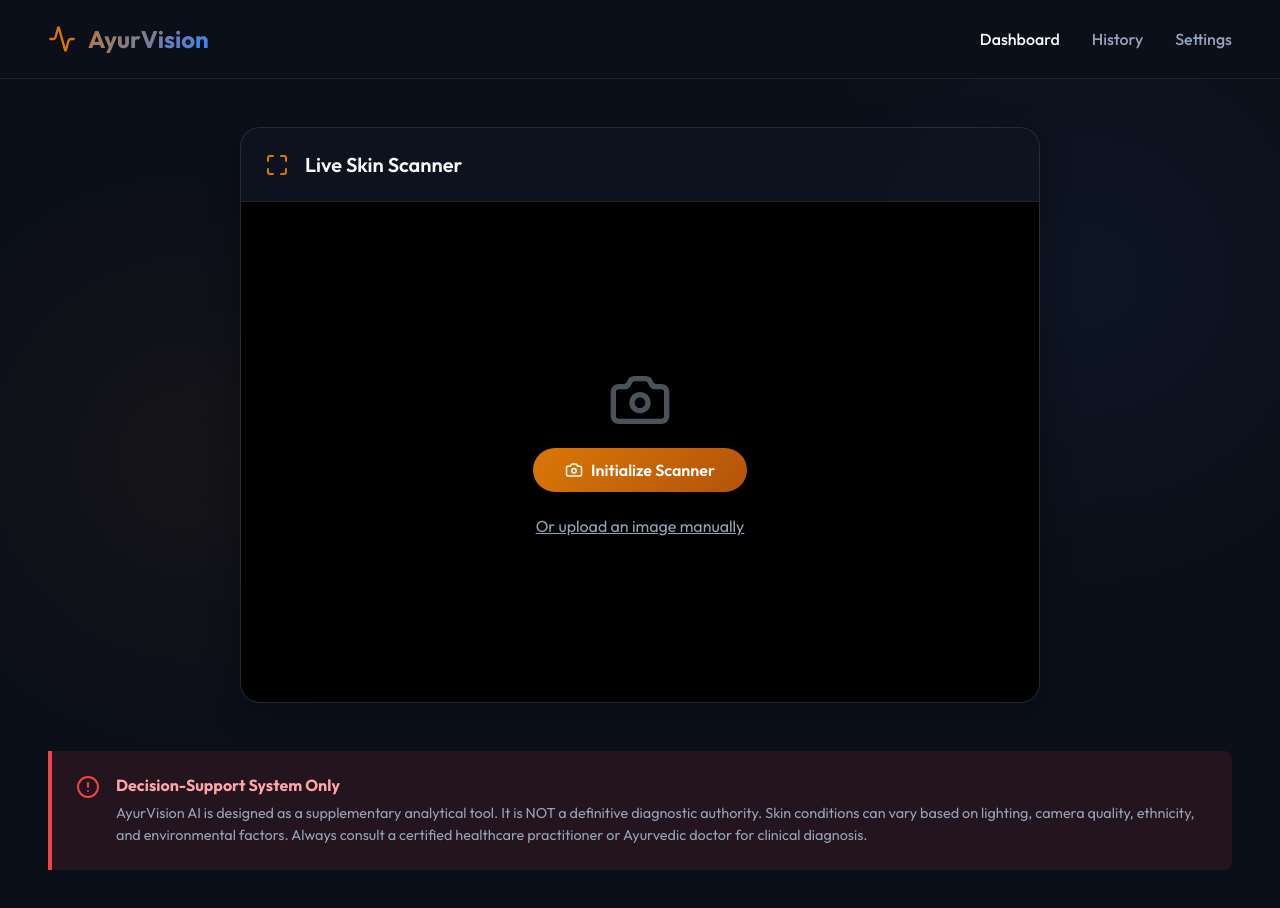
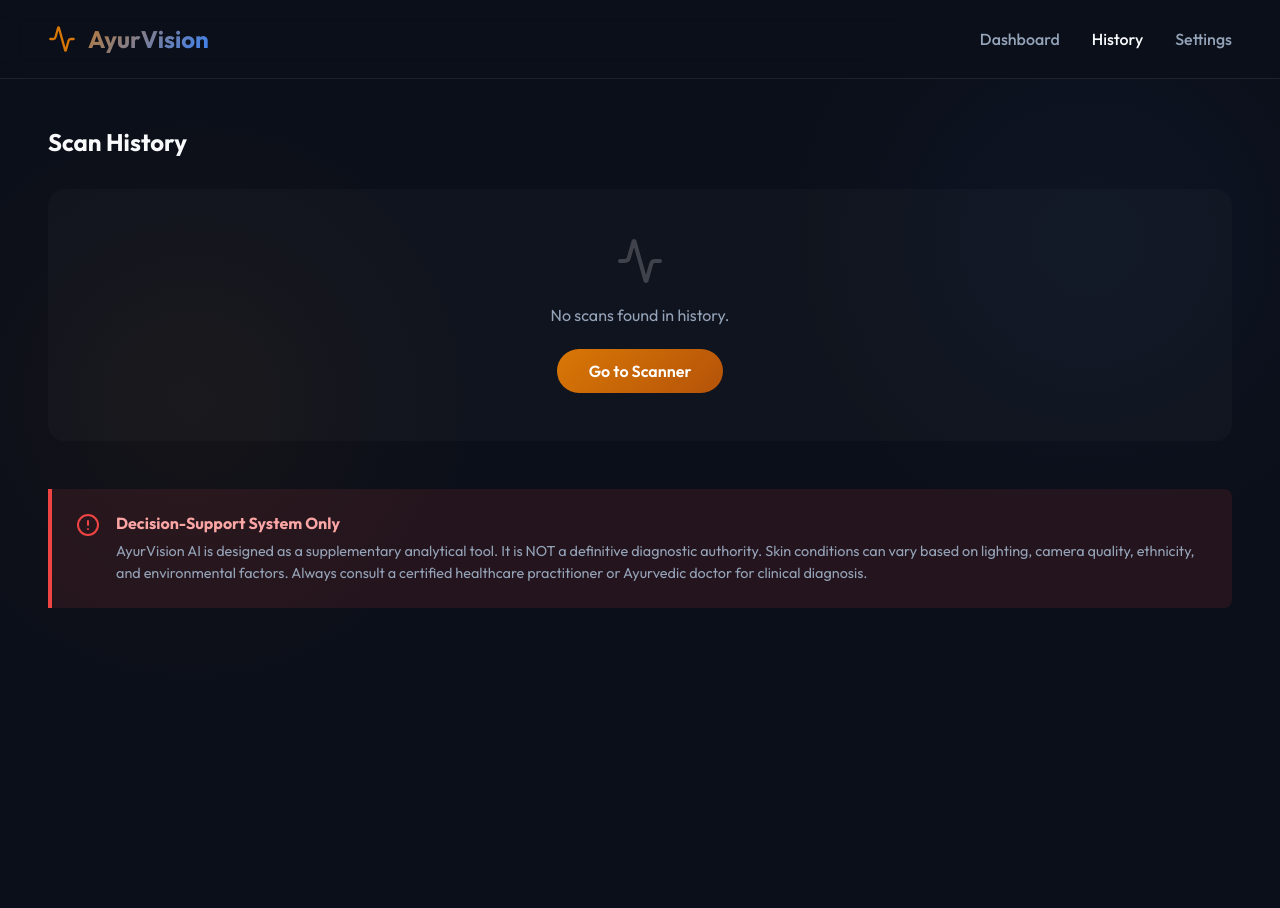
Before and after one commit to Sanketbacchanna/Skin-Hue-and-Texture-Analyser, a React (Vite) app: page / in a window 1280 px wide. Both pictures are taken after a click on the element "History". Shown: the top 908 px of the page. After the commit the page ends 800 px from the top, so only its background shows below. Built offline with nearby package versions, Linux system fonts and the light colour scheme.

Commit message:
Accrate Result

```diff
--- a/src/App.jsx
+++ b/src/App.jsx
@@ -75,6 +75,16 @@ function App() {
   const [image, setImage] = useState(null);
   const [isAnalyzing, setIsAnalyzing] = useState(false);
   const [results, setResults] = useState(null);
+
+  const [activeTab, setActiveTab] = useState('dashboard');
+  const [history, setHistory] = useState(() => {
+    const saved = localStorage.getItem('ayurvision_history');
+    return saved ? JSON.parse(saved) : [];
+  });
+
+  useEffect(() => {
+    localStorage.setItem('ayurvision_history', JSON.stringify(history));
+  }, [history]);
 
   const videoRef = useRef(null);
   const canvasRef = useRef(null);
@@ -204,7 +214,7 @@ function App() {
       setIsAnalyzing(false);
       const profile = profiles[analysis.profileType];
 
-      setResults({
+      const newResult = {
         hue: {
           dominant: profile.hue.dominant,
           confidence: Math.floor(80 + Math.random() * 15),
@@ -218,6 +228,12 @@ function App() {
           doshaIndication: profile.ayurvedic.baseDosha,
           prognosis: profile.ayurvedic.prognosis
         }
+      };
+
+      setResults(newResult);
+      setHistory(prev => {
+        const entry = { id: Date.now(), date: new Date().toLocaleString(), image: imgData, results: newResult };
+        return [entry, ...prev].slice(0, 10);
       });
     }, 1500);
   };
@@ -237,8 +253,8 @@ function App() {
           <span>AyurVision</span>
         </div>
         <div className="nav-links">
-          <span className="nav-link active">Dashboard</span>
-          <span className="nav-link">History</span>
+          <span className={`nav-link ${activeTab === 'dashboard' ? 'active' : ''}`} onClick={() => setActiveTab('dashboard')}>Dashboard</span>
+          <span className={`nav-link ${activeTab === 'history' ? 'active' : ''}`} onClick={() => setActiveTab('history')}>History</span>
           <span className="nav-link">Settings</span>
           {deferredPrompt && (
             <button
@@ -253,7 +269,43 @@ function App() {
       </nav>
 
       <main className="main-content">
-        {!image && !results && !isAnalyzing ? (
+        {activeTab === 'history' && (
+          <motion.div initial={{ opacity: 0 }} animate={{ opacity: 1 }} className="history-container">
+            <h2 style={{color: 'var(--text-primary)', marginBottom: '2rem'}}>Scan History</h2>
+            {history.length === 0 ? (
+              <div style={{textAlign: 'center', padding: '3rem', background: 'rgba(255,255,255,0.02)', borderRadius: '16px'}}>
+                <Activity size={48} style={{opacity: 0.2, margin: '0 auto 1rem'}} />
+                <p style={{color: 'var(--text-secondary)'}}>No scans found in history.</p>
+                <button className="btn-primary" style={{marginTop: '1.5rem'}} onClick={() => setActiveTab('dashboard')}>Go to Scanner</button>
+              </div>
+            ) : (
+              <div className="history-grid" style={{display: 'grid', gridTemplateColumns: 'repeat(auto-fill, minmax(300px, 1fr))', gap: '1.5rem'}}>
+                {history.map(item => (
+                  <div key={item.id} className="glass-card" style={{padding: '1.5rem'}}>
+                    <div style={{display: 'flex', justifyContent: 'space-between', marginBottom: '1rem', alignItems: 'center'}}>
+                      <span style={{color: 'var(--text-secondary)', fontSize: '0.85rem'}}>{item.date}</span>
+                      <span className="badge" style={{margin: 0}}>{item.results.hue.dominant}</span>
+                    </div>
+                    <img src={item.image} alt="Scan" style={{width: '100%', height: '150px', objectFit: 'cover', borderRadius: '8px', marginBottom: '1rem'}} />
+                    <p style={{color: 'var(--accent-primary)', marginBottom: '0.5rem', fontSize: '0.95rem'}}><strong>Varna:</strong> {item.results.ayurvedic.varna}</p>
+                    <p style={{color: 'var(--text-primary)', marginBottom: '1.5rem', fontSize: '0.95rem'}}><strong>Sparsha:</strong> {item.results.ayurvedic.sparsha}</p>
+                    <button className="btn-primary" style={{width: '100%', padding: '0.6rem', fontSize: '0.9rem', justifyContent: 'center'}} onClick={() => {
+                      setImage(item.image);
+                      setResults(item.results);
+                      setActiveTab('dashboard');
+                    }}>
+                      View Analysis Details
+                    </button>
+                  </div>
+                ))}
+              </div>
+            )}
+          </motion.div>
+        )}
+
+        {activeTab === 'dashboard' && (
+          <>
+            {!image && !results && !isAnalyzing ? (
           <motion.div
             initial={{ opacity: 0, scale: 0.95 }}
             animate={{ opacity: 1, scale: 1 }}
@@ -454,6 +506,8 @@ function App() {
             </div>
           </motion.div>
         )}
+        </>
+        )}
 
         <div className="disclaimer">
           <AlertCircle className="disclaimer-icon" size={24} />
```
